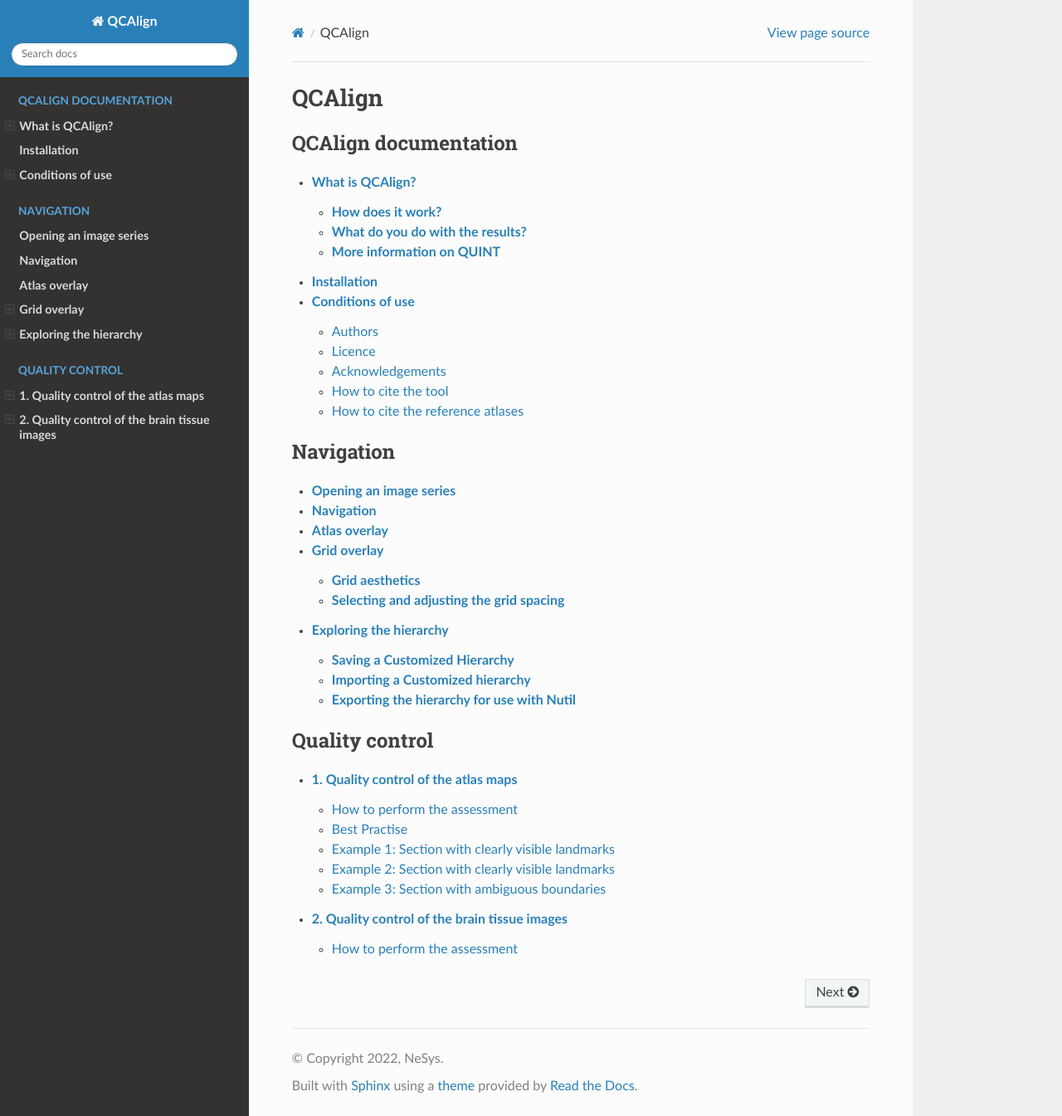
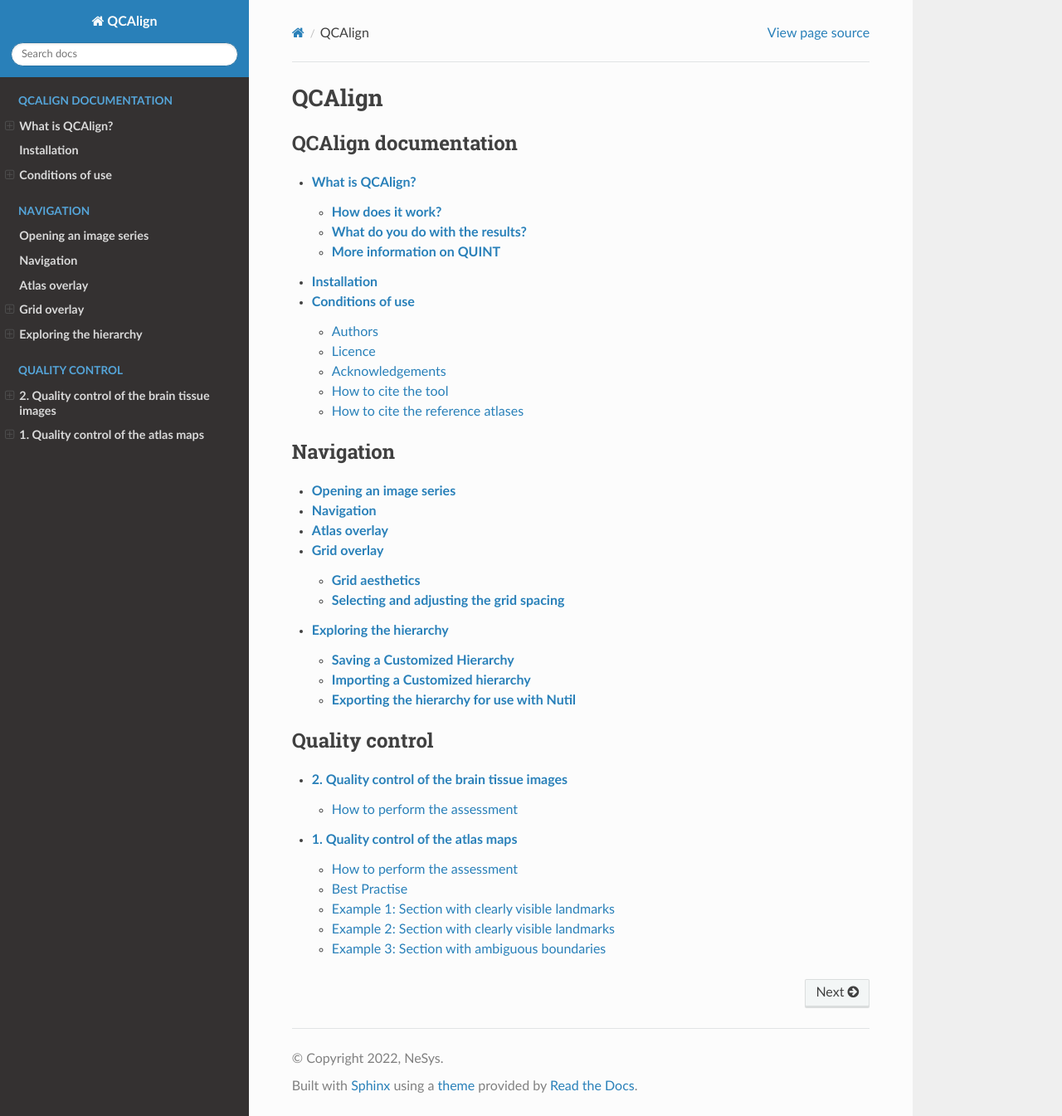
Before and after one commit to Neural-Systems-at-UIO/QCAlign, a Sphinx documentation site: the page built from docs/index.rst, in a window 1280 px wide and 1345 px high. Shown: the whole window at 83% size. Built offline with Sphinx 7.4.7 and the Read the Docs theme 2.0.0, drawn with Linux system fonts in a browser that asks for light colours.

```diff
--- a/docs/index.rst
+++ b/docs/index.rst
@@ -23,5 +23,5 @@ QCAlign
    :caption: Quality control
    :maxdepth: 3
 
+   QCtissue
    QCatlasmaps
-   QCtissue
```
